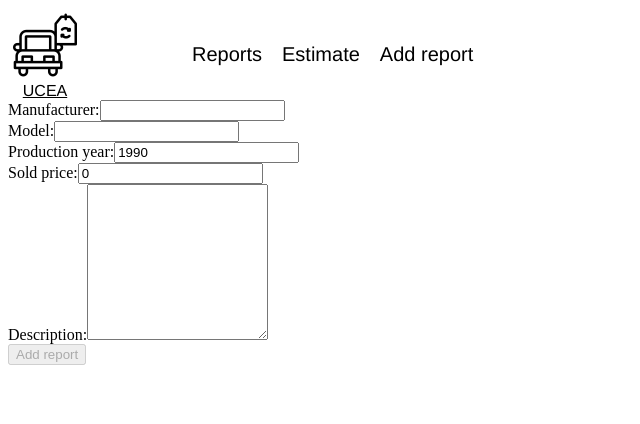
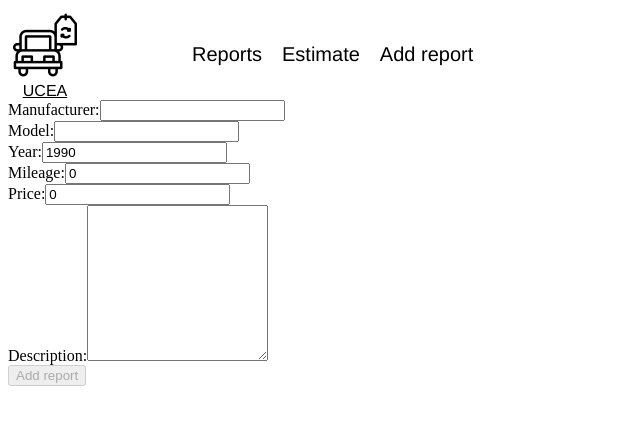
Before and after one commit to shevOle/ang-used-car-evaluation-app, an Angular app: page /add-report in a window 1280 px wide. Shown: the top 424 px of the page, without its empty margins (0-640 px from the left). Built offline with nearby package versions, Linux system fonts and the light colour scheme.

Commit message:
fix: update add report html form

```diff
--- a/src/app/add-report/add-report.component.html
+++ b/src/app/add-report/add-report.component.html
@@ -24,7 +24,7 @@
   </div>
 
   <div class="estimate-page-form-input">
-    <label for="estimate-page-input-year">Production year:</label>
+    <label for="estimate-page-input-year">Year:</label>
     <input
       id="estimate-page-input-year"
       type="number"
@@ -34,7 +34,17 @@
   </div>
 
   <div class="estimate-page-form-input">
-    <label for="estimate-page-input-price">Sold price:</label>
+    <label for="estimate-page-input-mileage">Mileage:</label>
+    <input
+      id="estimate-page-input-mileage"
+      type="number"
+      formControlName="mileage"
+      required
+    />
+  </div>
+
+  <div class="estimate-page-form-input">
+    <label for="estimate-page-input-price">Price:</label>
     <input
       id="estimate-page-input-price"
       type="number"
@@ -83,13 +93,15 @@
       Price can't be greater than $1000000.
     </p>
     <p *ngIf="checkFormField('price', 'min')">Price can't be less than $0.</p>
-    <p *ngIf="checkFormField('mileage', 'required')">Price is required.</p>
+    <p *ngIf="checkFormField('mileage', 'required')">Mileage is required.</p>
     <p *ngIf="checkFormField('mileage', 'invalid')">
-      Price should be a number.
+      Mileage should be a number.
     </p>
     <p *ngIf="checkFormField('mileage', 'max')">
-      Price can't be greater than $1000000.
+      Mileage can't be greater than 1000000 miles.
     </p>
-    <p *ngIf="checkFormField('mileage', 'min')">Price can't be less than $0.</p>
+    <p *ngIf="checkFormField('mileage', 'min')">
+      Mileage can't be less than 0 miles.
+    </p>
   </div>
 </form>
```
